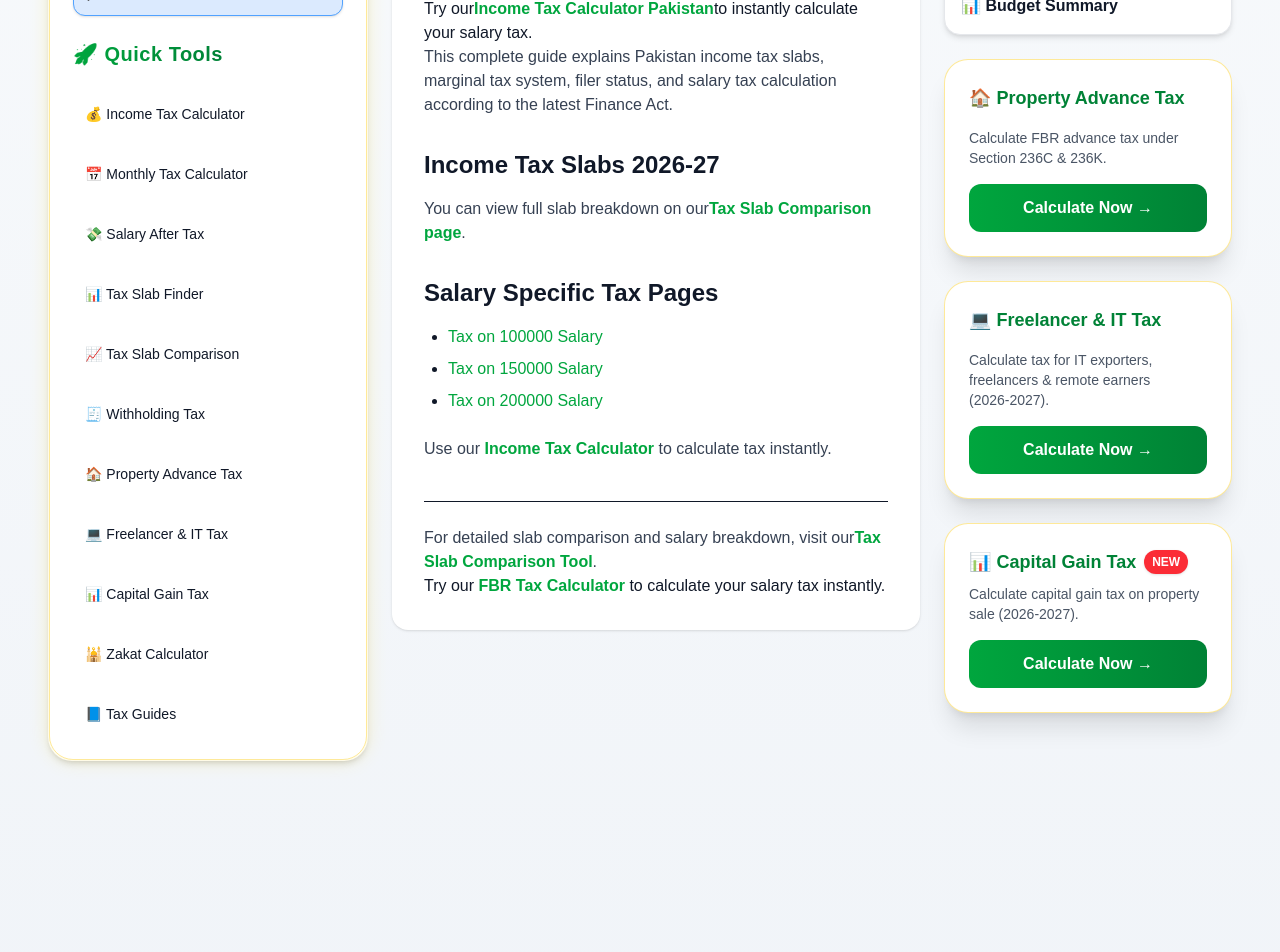
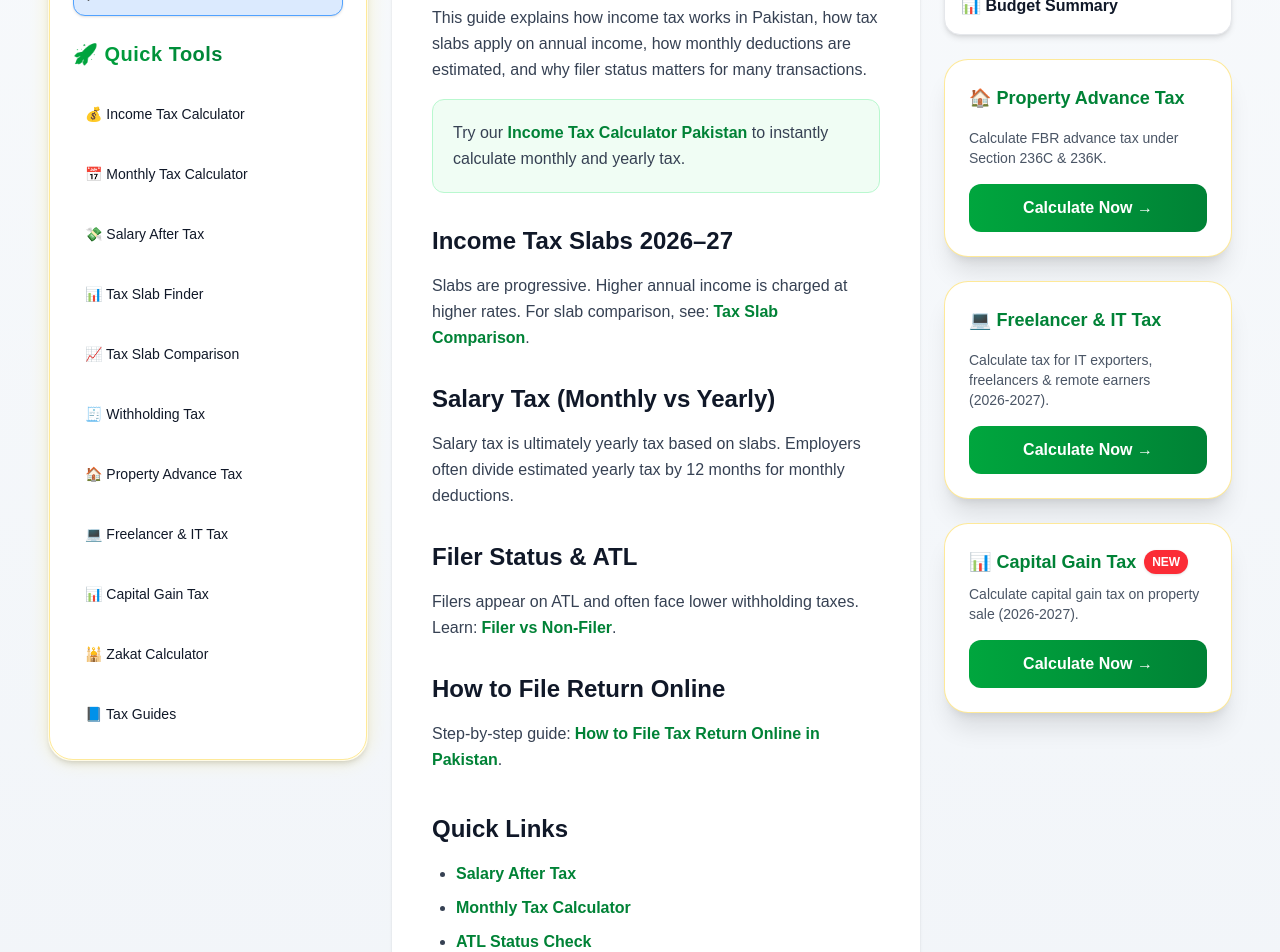
Before and after one commit to muhammadobaid1986/fbrtaxcalculators, a Next.js app: page /blog/pakistan-income-tax-guide in a window 1280 px wide. Shown: the part 380-1332 px from the top of the page. Built offline with nearby package versions, Linux system fonts and the light colour scheme.

Commit message:
Boosted 3 thin blog posts for AdSense and SEO

```diff
--- a/app/blog/pakistan-income-tax-guide/page.tsx
+++ b/app/blog/pakistan-income-tax-guide/page.tsx
@@ -1,69 +1,82 @@
+import Link from "next/link";
+
 export const metadata = {
-  title: "Pakistan Income Tax Complete Guide 2026-27",
+  title: "Pakistan Income Tax Complete Guide 2026-27 | Slabs, Filing & Filer Benefits",
   description:
-    "Complete guide to Pakistan income tax system including tax slabs, salary tax, filer benefits and FBR rules.",
+    "Complete Pakistan income tax guide 2026-27: tax slabs, salary tax calculation, filer benefits, ATL, and how to file returns using FBR IRIS.",
 };
 
 export default function Page() {
   return (
-    <div className="max-w-4xl mx-auto bg-white p-8 rounded-2xl shadow mt-10">
+    <div className="max-w-4xl mx-auto bg-white p-10 rounded-2xl shadow mt-10 leading-relaxed">
       <h1 className="text-3xl font-bold mb-6">
-        Pakistan Income Tax Complete Guide (2026-27)
+        Pakistan Income Tax Complete Guide (2026–27)
       </h1>
 
-      <p>
-  Try our
-  <a href="/" className="text-green-600 font-semibold">
-    Income Tax Calculator Pakistan
-  </a>
-  to instantly calculate your salary tax.
-</p>
-
       <p className="mb-4 text-gray-700">
-        This complete guide explains Pakistan income tax slabs,
-        marginal tax system, filer status, and salary tax calculation
-        according to the latest Finance Act.
+        This guide explains how income tax works in Pakistan, how tax slabs apply on annual income,
+        how monthly deductions are estimated, and why filer status matters for many transactions.
       </p>
 
-      <h2 className="text-2xl font-semibold mt-8 mb-4">
-        Income Tax Slabs 2026-27
-      </h2>
+      <div className="bg-green-50 border border-green-200 rounded-xl p-5 mb-6">
+        <p className="text-gray-700">
+          Try our{" "}
+          <Link href="/" className="text-green-700 font-semibold hover:underline">
+            Income Tax Calculator Pakistan
+          </Link>{" "}
+          to instantly calculate monthly and yearly tax.
+        </p>
+      </div>
 
+      <h2 className="text-2xl font-semibold mt-8 mb-4">Income Tax Slabs 2026–27</h2>
       <p className="mb-4 text-gray-700">
-        You can view full slab breakdown on our
-        <a href="/tax-slab-comparison-pakistan" className="text-green-600 font-semibold">
-          Tax Slab Comparison page
-        </a>.
+        Slabs are progressive. Higher annual income is charged at higher rates. For slab comparison, see:
+        <Link href="/tax-slab-comparison-pakistan" className="text-green-700 font-semibold ml-1 hover:underline">
+          Tax Slab Comparison
+        </Link>
+        .
       </p>
 
-      <h2 className="text-2xl font-semibold mt-8 mb-4">
-        Salary Specific Tax Pages
-      </h2>
+      <h2 className="text-2xl font-semibold mt-8 mb-4">Salary Tax (Monthly vs Yearly)</h2>
+      <p className="mb-4 text-gray-700">
+        Salary tax is ultimately yearly tax based on slabs. Employers often divide estimated yearly tax by 12 months
+        for monthly deductions.
+      </p>
 
-      <ul className="list-disc pl-6 space-y-2">
-        <li><a href="/salary/100000" className="text-green-600">Tax on 100000 Salary</a></li>
-        <li><a href="/salary/150000" className="text-green-600">Tax on 150000 Salary</a></li>
-        <li><a href="/salary/200000" className="text-green-600">Tax on 200000 Salary</a></li>
+      <h2 className="text-2xl font-semibold mt-8 mb-4">Filer Status & ATL</h2>
+      <p className="mb-4 text-gray-700">
+        Filers appear on ATL and often face lower withholding taxes. Learn:
+        <Link href="/blog/filer-vs-non-filer" className="text-green-700 font-semibold ml-1 hover:underline">
+          Filer vs Non‑Filer
+        </Link>
+        .
+      </p>
+
+      <h2 className="text-2xl font-semibold mt-8 mb-4">How to File Return Online</h2>
+      <p className="mb-4 text-gray-700">
+        Step-by-step guide:
+        <Link href="/how-to-file-tax-return-online-pakistan" className="text-green-700 font-semibold ml-1 hover:underline">
+          How to File Tax Return Online in Pakistan
+        </Link>
+        .
+      </p>
+
+      <h2 className="text-2xl font-semibold mt-10 mb-4">Quick Links</h2>
+      <ul className="list-disc pl-6 space-y-2 text-gray-700">
+        <li><Link href="/salary-after-tax-calculator" className="text-green-700 font-semibold hover:underline">Salary After Tax</Link></li>
+        <li><Link href="/monthly-tax-calculator-pakistan" className="text-green-700 font-semibold hover:underline">Monthly Tax Calculator</Link></li>
+        <li><Link href="/atl-status-check-pakistan" className="text-green-700 font-semibold hover:underline">ATL Status Check</Link></li>
       </ul>
 
-      <p className="mt-6 text-gray-700">
-        Use our
-        <a href="/" className="text-green-600 font-semibold"> Income Tax Calculator </a>
-        to calculate tax instantly.
-      </p>
-      <div className="mt-10 border-t pt-6">
-  <p className="text-gray-700">
-    For detailed slab comparison and salary breakdown,
-    visit our
-    <a href="/tax-slab-comparison-pakistan" className="text-green-600 font-semibold">
-      Tax Slab Comparison Tool
-    </a>.
-  </p>
-  <p>
-  Try our <a href="/" className="text-green-600 font-semibold">
-  FBR Tax Calculator</a> to calculate your salary tax instantly.
-</p>
-</div>
+      <div className="mt-10 border-t pt-6 text-gray-700">
+        <p>
+          For deeper explanation, read:
+          <Link href="/how-income-tax-works-in-pakistan" className="text-green-700 font-semibold ml-1 hover:underline">
+            How Income Tax Works in Pakistan
+          </Link>
+          .
+        </p>
+      </div>
     </div>
   );
 }
--- a/app/blog/tax-calculator-pakistan/page.tsx
+++ b/app/blog/tax-calculator-pakistan/page.tsx
@@ -1,20 +1,100 @@
+import Link from "next/link";
+
 export const metadata = {
-  title: "Tax Calculator Pakistan 2026-27 | FBR Income Tax",
+  title: "Tax Calculator Pakistan 2026-27 | FBR Income Tax & Salary Tax Guide",
   description:
-    "Use the best tax calculator in Pakistan to calculate income tax and salary tax under FBR slabs.",
+    "Tax Calculator Pakistan 2026-27: Learn how income tax is calculated under FBR slabs, how to estimate monthly tax, who should file returns, and how filer status affects tax.",
 };
 
 export default function Page() {
   return (
-    <div className="max-w-4xl mx-auto p-8 bg-white rounded-2xl shadow mt-10">
-      <h1>Tax Calculator Pakistan (2026-27)</h1>
-      <p>
-        Use our
-        <a href="/" className="text-green-600 font-semibold">
-          FBR Tax Calculator
-        </a>
-        to calculate income tax instantly.
+    <div className="max-w-4xl mx-auto p-10 bg-white rounded-2xl shadow mt-10 leading-relaxed">
+      <h1 className="text-3xl md:text-4xl font-bold mb-6">
+        Tax Calculator Pakistan (2026–27) – Income Tax & Salary Tax
+      </h1>
+
+      <p className="mb-4 text-gray-700">
+        A tax calculator helps you estimate your monthly and yearly income tax based on the latest
+        FBR tax slabs. If you are salaried, a freelancer, or a small business owner, an estimate
+        helps you plan your finances and avoid surprise deductions.
       </p>
+
+      <div className="bg-green-50 border border-green-200 rounded-xl p-5 mb-6">
+        <p className="text-gray-700">
+          Use our{" "}
+          <Link href="/" className="text-green-700 font-semibold hover:underline">
+            FBR Income Tax Calculator
+          </Link>{" "}
+          to calculate salary tax instantly.
+        </p>
+      </div>
+
+      <h2 className="text-2xl font-semibold mt-8 mb-4">How Income Tax Is Calculated in Pakistan</h2>
+      <p className="mb-4 text-gray-700">
+        Income tax in Pakistan is calculated on annual taxable income using progressive slabs
+        announced under the Finance Act. Your monthly tax is usually an estimate: yearly tax divided by 12.
+      </p>
+
+      <h2 className="text-2xl font-semibold mt-8 mb-4">Monthly vs Yearly Tax (Simple Example)</h2>
+      <p className="mb-4 text-gray-700">
+        If your monthly salary is Rs 150,000, your annual income becomes Rs 1,800,000. The slab rates
+        determine the yearly tax. Your employer may deduct it monthly as an approximation.
+      </p>
+
+      <h2 className="text-2xl font-semibold mt-8 mb-4">Who Should Use This Tax Calculator?</h2>
+      <ul className="list-disc pl-6 space-y-2 text-gray-700 mb-6">
+        <li>Salaried individuals who want monthly and yearly tax estimate</li>
+        <li>Freelancers/IT exporters to understand yearly tax impact</li>
+        <li>People planning to become filer and check benefits</li>
+        <li>Anyone comparing tax slabs year by year</li>
+      </ul>
+
+      <h2 className="text-2xl font-semibold mt-8 mb-4">Filer vs Non-Filer Impact</h2>
+      <p className="mb-4 text-gray-700">
+        Filer status affects withholding taxes on property, vehicle registration, banking transactions and more.
+        Learn details here:
+        <Link href="/blog/filer-vs-non-filer" className="text-green-700 font-semibold ml-1 hover:underline">
+          Filer vs Non‑Filer Guide
+        </Link>
+        .
+      </p>
+
+      <h2 className="text-2xl font-semibold mt-8 mb-4">Helpful Tools</h2>
+      <ul className="list-disc pl-6 space-y-2 text-gray-700 mb-6">
+        <li>
+          <Link href="/salary-after-tax-calculator" className="text-green-700 font-semibold hover:underline">
+            Salary After Tax Calculator
+          </Link>
+        </li>
+        <li>
+          <Link href="/tax-slab-comparison-pakistan" className="text-green-700 font-semibold hover:underline">
+            Tax Slab Comparison
+          </Link>
+        </li>
+        <li>
+          <Link href="/monthly-tax-calculator-pakistan" className="text-green-700 font-semibold hover:underline">
+            Monthly Tax Calculator
+          </Link>
+        </li>
+      </ul>
+
+      <h2 className="text-2xl font-semibold mt-10 mb-4">FAQs</h2>
+      <div className="space-y-5 text-gray-700">
+        <div>
+          <p className="font-semibold">Is this calculator officially affiliated with FBR?</p>
+          <p>No. It is an independent informational tool based on publicly available slab data.</p>
+        </div>
+        <div>
+          <p className="font-semibold">What salary is tax free in Pakistan?</p>
+          <p>
+            Many years the annual exemption threshold is around Rs 600,000 for salaried individuals. Confirm for your tax year.
+          </p>
+        </div>
+        <div>
+          <p className="font-semibold">Can I calculate tax for any salary?</p>
+          <p>Yes, use the calculator and select the correct tax year.</p>
+        </div>
+      </div>
     </div>
   );
 }
--- a/app/blog/tax-free-salary-pakistan/page.tsx
+++ b/app/blog/tax-free-salary-pakistan/page.tsx
@@ -1,28 +1,69 @@
+import Link from "next/link";
+
 export const metadata = {
-  title: "Tax Free Salary in Pakistan 2026-27 | FBR Limit",
+  title: "Tax Free Salary in Pakistan 2026-27 | FBR Exemption Limit Explained",
   description:
-    "What is the tax free salary limit in Pakistan for 2026-27? Complete explanation of FBR exemption rules.",
+    "Tax free salary in Pakistan 2026-27: Understand the FBR exemption threshold, how salary tax is calculated, and how to estimate tax using slabs.",
 };
 
 export default function Page() {
   return (
-    <div className="max-w-4xl mx-auto bg-white p-8 rounded-2xl shadow mt-10">
+    <div className="max-w-4xl mx-auto bg-white p-10 rounded-2xl shadow mt-10 leading-relaxed">
       <h1 className="text-3xl font-bold mb-6">
-        Tax Free Salary in Pakistan (2026-27)
+        Tax Free Salary in Pakistan (2026–27)
       </h1>
 
       <p className="mb-4 text-gray-700">
-        The current tax-free annual salary limit in Pakistan is Rs 600,000.
-        Individuals earning below this threshold do not pay income tax.
+        “Tax free salary” usually means the annual income level up to which income tax is not charged
+        (or is effectively zero) under the salaried slab rules for a given tax year.
       </p>
 
+      <div className="bg-yellow-50 border-l-4 border-yellow-500 p-4 rounded-xl mb-6 text-gray-700">
+        <p>
+          Commonly discussed exemption figure is around <b>Rs 600,000 annual</b> for salaried individuals
+          (varies by tax year). Always confirm slabs for the selected year.
+        </p>
+      </div>
+
       <p className="mb-4 text-gray-700">
-        Use our
-        <a href="/" className="text-green-600 font-semibold">
+        Use our{" "}
+        <Link href="/" className="text-green-700 font-semibold hover:underline">
           Income Tax Calculator
-        </a>
-        to check your salary tax instantly.
+        </Link>{" "}
+        to estimate monthly and yearly tax instantly.
       </p>
+
+      <h2 className="text-2xl font-semibold mt-8 mb-4">Monthly Salary Equivalent (Quick Idea)</h2>
+      <p className="mb-4 text-gray-700">
+        If annual exemption is Rs 600,000, then monthly equivalent is roughly Rs 50,000. If your monthly salary
+        is above this, tax may apply depending on slab rules.
+      </p>
+
+      <h2 className="text-2xl font-semibold mt-8 mb-4">Why People Still File Returns</h2>
+      <ul className="list-disc pl-6 space-y-2 text-gray-700 mb-6">
+        <li>To appear in Active Taxpayer List (ATL) as a filer</li>
+        <li>To reduce withholding tax on certain transactions</li>
+        <li>To maintain financial documentation and compliance</li>
+      </ul>
+
+      <p className="mb-4 text-gray-700">
+        Related:{" "}
+        <Link href="/blog/filer-vs-non-filer" className="text-green-700 font-semibold hover:underline">
+          Filer vs Non‑Filer in Pakistan
+        </Link>
+      </p>
+
+      <h2 className="text-2xl font-semibold mt-10 mb-4">FAQ</h2>
+      <div className="space-y-5 text-gray-700">
+        <div>
+          <p className="font-semibold">Is tax-free salary the same for everyone?</p>
+          <p>No, it depends on tax year and slab category.</p>
+        </div>
+        <div>
+          <p className="font-semibold">Can my employer deduct tax even if I’m near exemption?</p>
+          <p>Some employers estimate tax monthly; final liability is yearly based on slabs.</p>
+        </div>
+      </div>
     </div>
   );
 }
```
